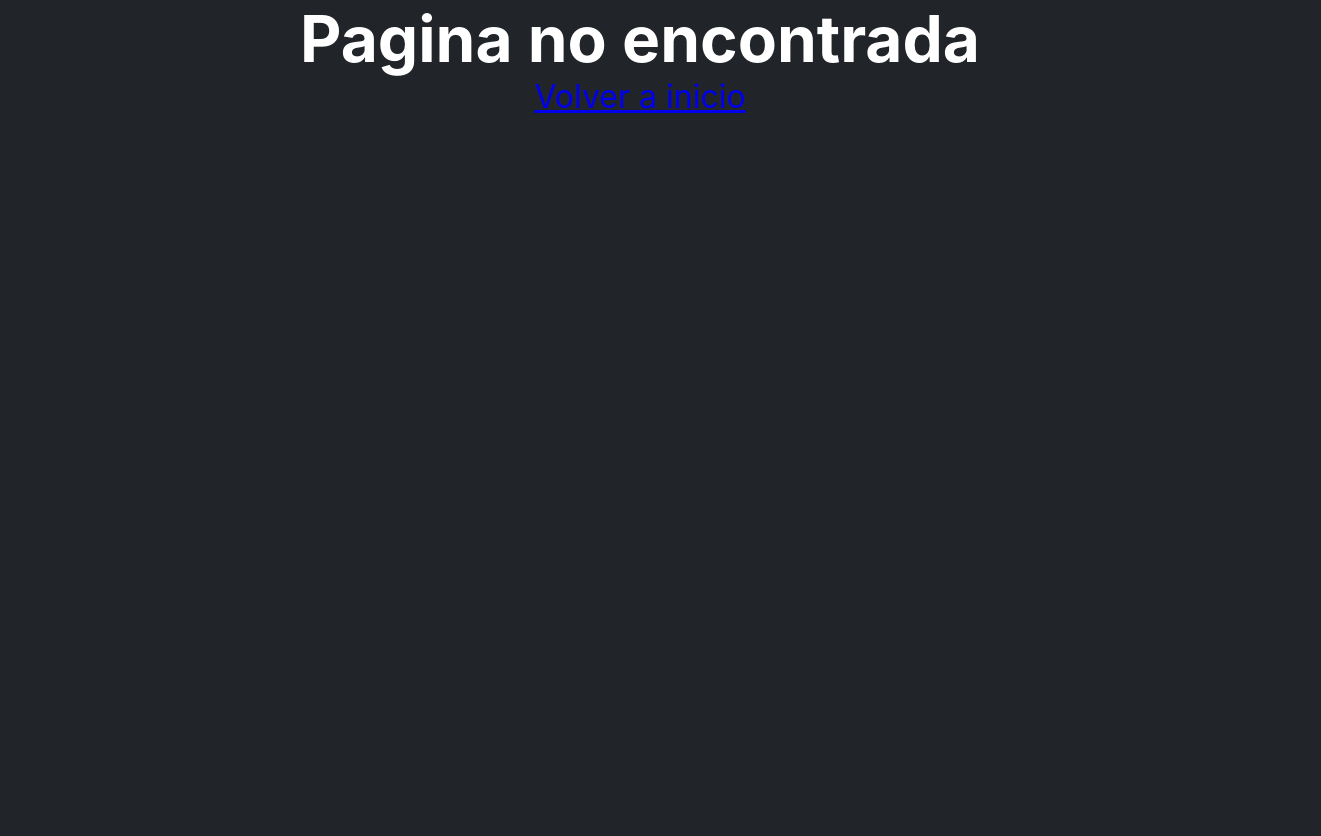
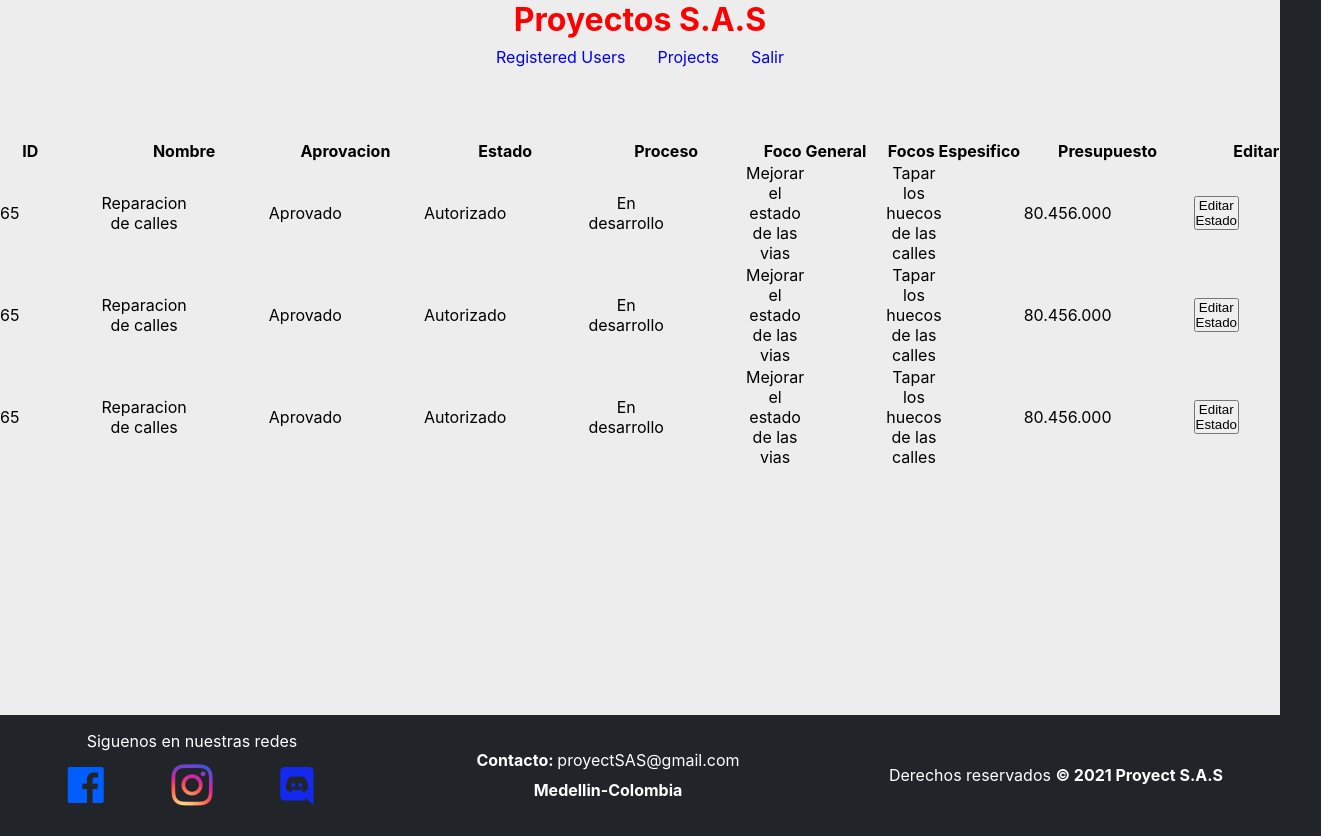
Before and after one commit to madro0/develop-of-world-Public, a React (Create React App) app in the folder fronted/: page /private/Projects in a window 1280 px wide. Shown: the whole page, 1321 px wide, since content can reach past the window. Before the commit the page ends 800 px from the top, so only its background shows below. Built offline with nearby package versions, Linux system fonts and the light colour scheme.

Commit message:
correccion de algunos errores, Inicio de trabajo en el header de la pagina

```diff
--- a/fronted/src/components/Header.jsx
+++ b/fronted/src/components/Header.jsx
@@ -8,8 +8,8 @@ const Header = () => {
             <h1>Proyectos S.A.S</h1>
             <nav>
                 <ul>
-                    <Link to="/"><li>Proyectos</li></Link>
-                    <Link to="/"><li>Perfil</li></Link>
+                    <Link to="/private/UserRegistered"><li>Registered Users</li></Link>
+                    <Link to="/private/Projects"><li>Projects</li></Link>
                     <Link to="/"><li>Salir</li></Link>
                 </ul>
             </nav>
--- /dev/null
+++ b/fronted/src/components/Projects.jsx
@@ -0,0 +1,64 @@
+import React from 'react'
+import '../styles/projects.css';
+
+const Projects = () => {
+    return (
+        <div className='projects'>
+            <div>
+            <table>
+                    <thead className="projects__thead">
+                        <tr className="projects__tittle">
+                            <th className='projects--id'>ID</th>
+                            <th>Nombre</th>
+                            <th>Aprovacion</th>
+                            <th>Estado</th>
+                            <th>Proceso</th>
+                            <th>Foco General</th>
+                            <th>Focos Espesifico</th>
+                            <th>Presupuesto</th>
+                            <th>Editar</th>
+                        </tr>
+                    </thead>
+
+                    <tbody className="projects__data">
+                        <tr>
+                            <td projects__id>789465</td>
+                            <td>Reparacion de calles</td>
+                            <td>Aprovado</td>
+                            <td>Autorizado</td>
+                            <td>En desarrollo</td>
+                            <td>Mejorar el estado de las vias</td>
+                            <td>Tapar los huecos de las calles</td>
+                            <td>80.456.000</td>
+                            <td><button>Editar Estado</button></td>
+                        </tr>
+                        <tr>
+                            <td projects__id>789465</td>
+                            <td>Reparacion de calles</td>
+                            <td>Aprovado</td>
+                            <td>Autorizado</td>
+                            <td>En desarrollo</td>
+                            <td>Mejorar el estado de las vias</td>
+                            <td>Tapar los huecos de las calles</td>
+                            <td>80.456.000</td>
+                            <td><button>Editar Estado</button></td>
+                        </tr>
+                        <tr>
+                            <td projects__id>789465</td>
+                            <td>Reparacion de calles</td>
+                            <td>Aprovado</td>
+                            <td>Autorizado</td>
+                            <td>En desarrollo</td>
+                            <td>Mejorar el estado de las vias</td>
+                            <td>Tapar los huecos de las calles</td>
+                            <td>80.456.000</td>
+                            <td><button>Editar Estado</button></td>
+                        </tr>
+                    </tbody>
+                </table>
+            </div>
+        </div>
+    )
+}
+
+export default Projects
--- a/fronted/src/index.js
+++ b/fronted/src/index.js
@@ -15,20 +15,19 @@ import Private from './pages/Private';
 import Admin from "./pages/Admin";
 import UserRegistered from "./components/UsertRegistered";
 import PageNotFound from './pages/PageNotFound';
+import Projects from './components/Projects';
 
 ReactDOM.render(
   <Router>
-    <Routes>
+    <Routes> {/* Acá iran las rutas para los que estan logueados en la pagina ya que si no, no tendran acceso */}
       <Route path="/" element={<App />} />
-      <Route path="*" element={<PageNotFound />} />  {/* Para cuando no se encuentre la pagina */}
-    </Routes>
-
-    <Routes> {/* Acá iran las rutas para los que estan logueados en la pagina ya que si no, no tendran acceso */}
       <Route path="/private" element={<Private />}>
         <Route path="UserRegistered" element={<UserRegistered />} />
+        <Route path="Projects" element={<Projects />} />
         <Route path="student" element={<Student />} />
         <Route path="admin" element={<Admin />} />
       </Route>
+      <Route path="*" element={<PageNotFound />} />  {/* Para cuando no se encuentre la pagina */}
     </Routes>
   </Router>,
   document.getElementById('root')
--- /dev/null
+++ b/fronted/src/styles/projects.css
@@ -0,0 +1,20 @@
+.projects{
+    display: flex;
+    background-color: #ededed;
+    color: black;
+    width: 100%;
+    height: 80vh;
+    justify-content: center;
+    padding: 4rem 0rem;
+    text-align: center;
+}
+
+
+.projects td{
+    padding-right: 5rem;
+    /* border: 2px solid red; */
+}
+
+.projects--id{
+    width: 2rem;
+}
```
